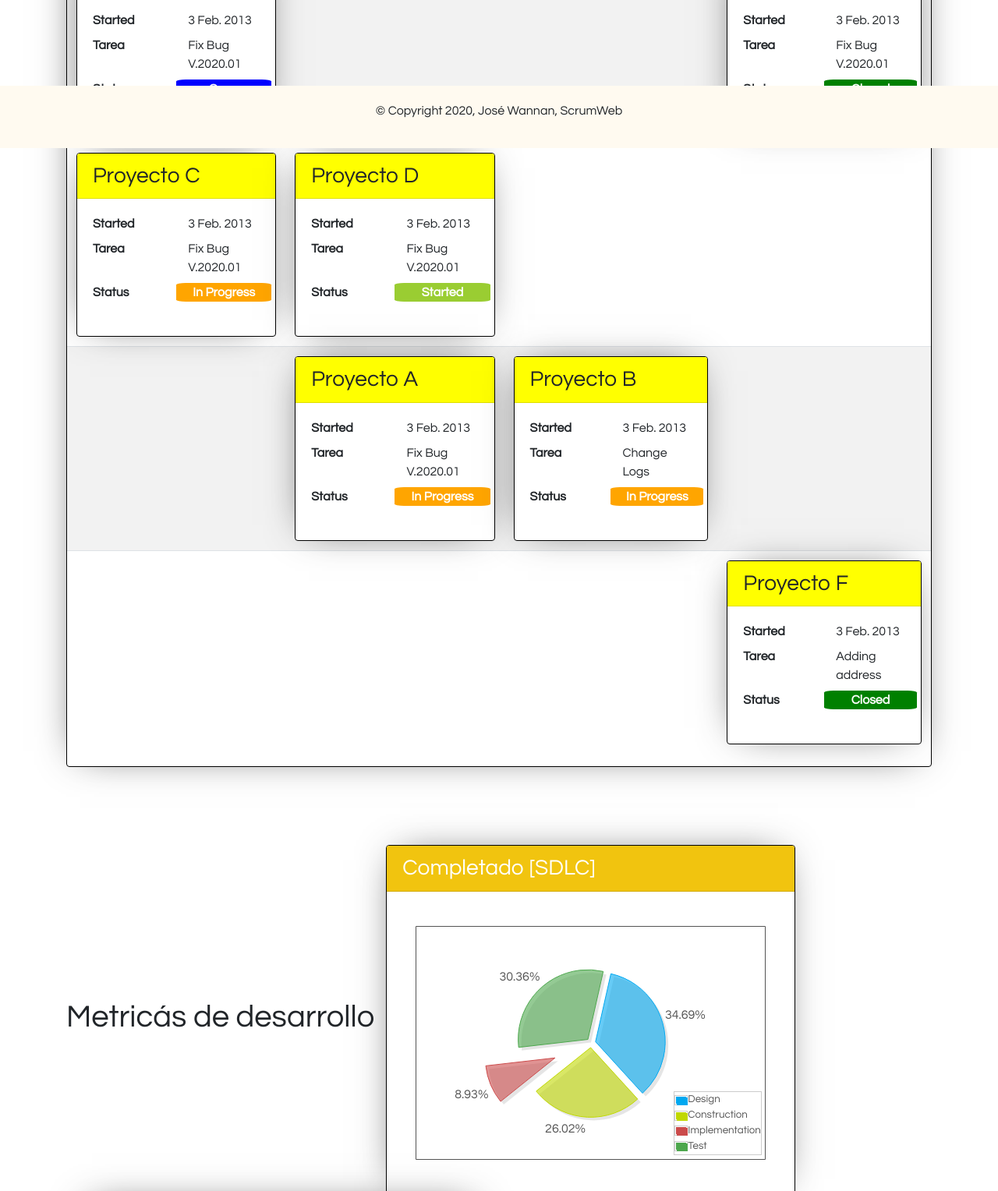
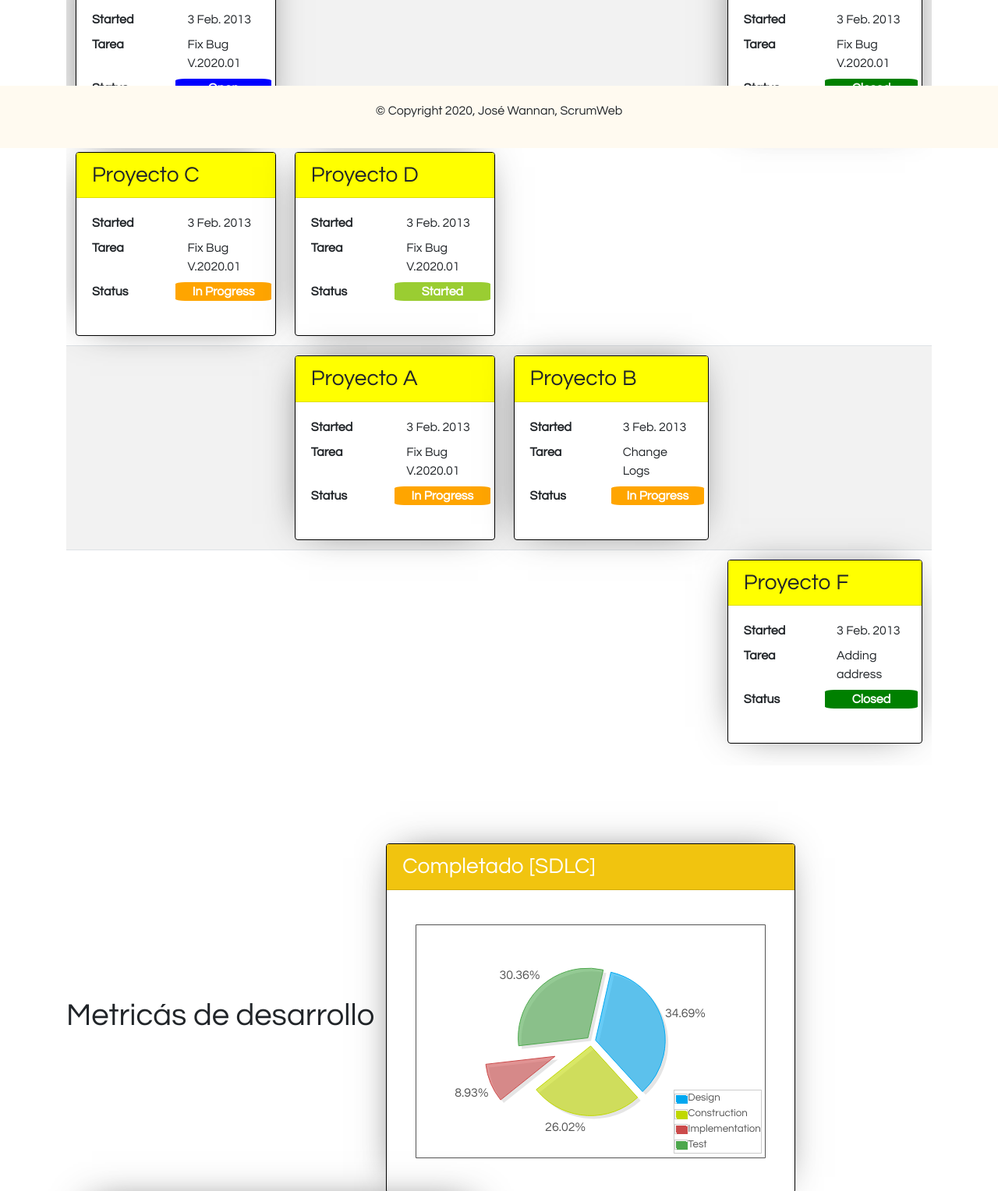
Before and after one commit to JoWan1998/ScrumWeb, a plain HTML site: page index.html in a window 1280 px wide. Shown: the part 610-2138 px from the top of the page at 78% size. Drawn offline with nearby package versions, Linux system fonts and the light colour scheme.

Commit message:
Add files via upload
little bit

```diff
--- a/index.html
+++ b/index.html
@@ -82,7 +82,7 @@
     </header>
     <div class="container">
       <div class="row row-content align-items-center">
-        <div class="card align-self-center">
+        <div class="align-self-center">
           <h1>Tablero</h1>
           <div class="table-responsive">
             <table class="table table-striped">
@@ -270,7 +270,7 @@
               Completado [SDLC]
             </h3>
             <div class="card-body">
-              <div id="editor-render-0">
+              <div id="editor-render-0" class="col col-sm">
               </div>
             </div>
           </div>
@@ -281,7 +281,7 @@
               Habilidades [SDLC]
             </h3>
             <div class="card-body">
-              <div id="editor-render-1">
+              <div id="editor-render-1" class="col col-sm">
               </div>
             </div>
           </div>
```
